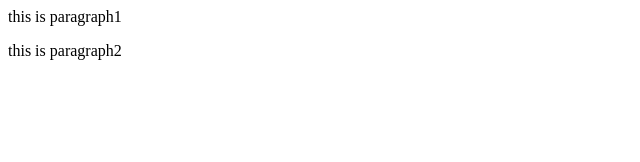
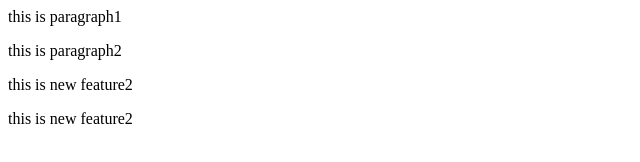
Before and after one commit to ashoksinghrawat/localrepo2, a plain HTML site: page index.html in a window 1280 px wide. Shown: the whole page, without its empty margins (0-640 px from the left). Drawn offline with Linux system fonts and the light colour scheme.

Commit message:
added new feature2

```diff
--- a/index.html
+++ b/index.html
@@ -1,2 +1,4 @@
 <p>this is paragraph1</p>
 <p>this is paragraph2</p>
+<p>this is new feature2</p>
+<p>this is new feature2</p>
```
